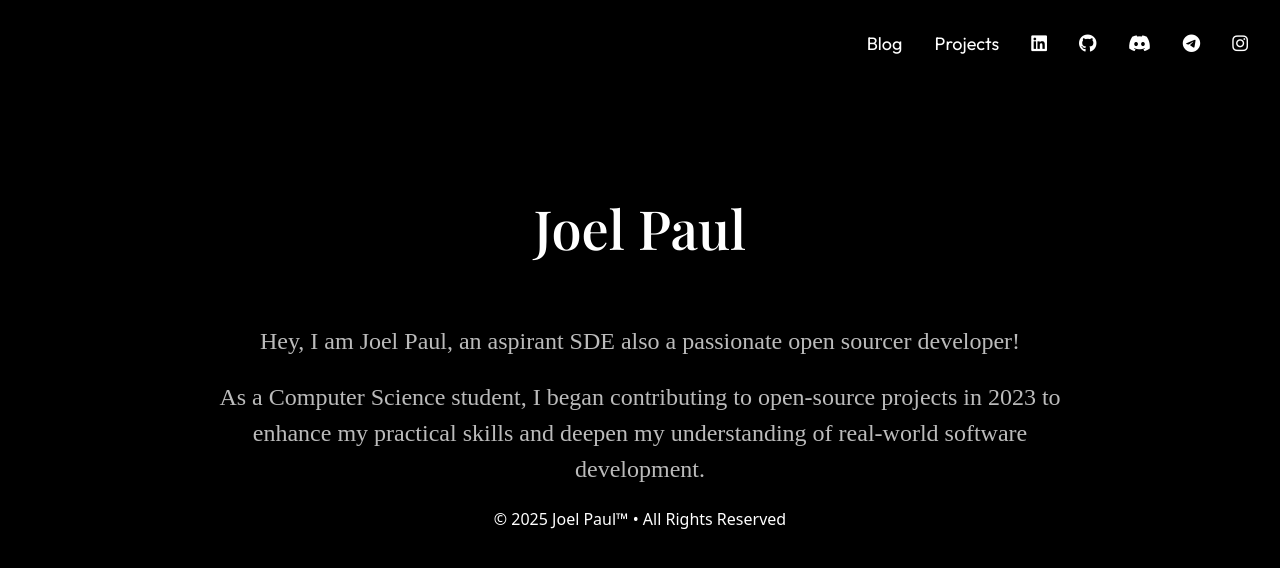
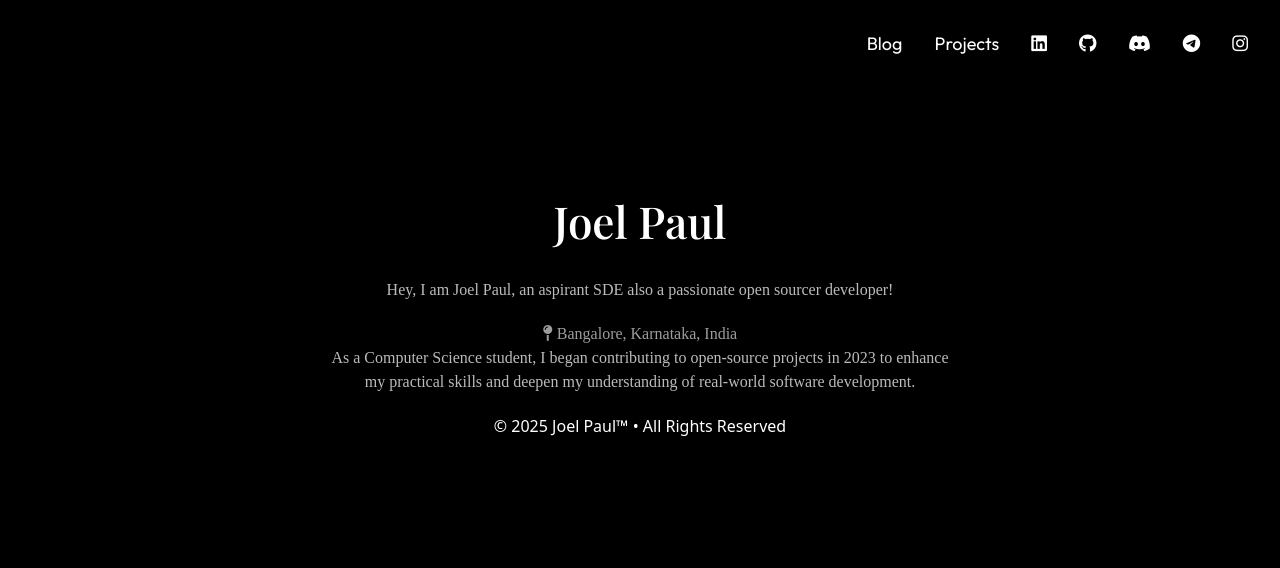
Before and after one commit to Jack-Pots/jack-pots.github.io, a SvelteKit app: page / in a window 1280 px wide. Shown: the top 568 px of the page. Built offline with nearby package versions, Linux system fonts and the light colour scheme; a web font is replaced by a local one.

Commit message:
Add Location To The Main Page

```diff
--- a/src/app.css
+++ b/src/app.css
@@ -27,7 +27,7 @@ html {
 }
 
 .layout {
-    width: 70%;
+    width: 50%;
     margin: 0 auto;
     align-items: center;
     justify-content: center;
@@ -51,12 +51,16 @@ header {
 }
 
 h1 {
-    font-size: 54px;
+    font-size: 44px;
     font-weight: 550;
     margin-top: 100px;
-    margin-bottom: 30px;
 }
 
+.where {
+    font-weight: 400;
+    color: rgba(255, 255, 255, 0.616);
+    text-align: center;
+}
 
 .about {
     margin-bottom: 20px;
@@ -66,10 +70,5 @@ h1 {
 .content {
     color: rgb(187, 187, 187);
     font-family: "Playfair" ;
-    font-size: 24px;
     text-align: center;
 }
-
-/* p {
-    line-height: 1.5rem;
-} */
--- a/src/components/Main.svelte
+++ b/src/components/Main.svelte
@@ -13,6 +13,7 @@
             <div class="main">
                 <div class="content">
                     <p class="about">Hey, I am Joel Paul, an aspirant SDE also a passionate open sourcer developer! </p>
+                    <h6 class="where"><i class="fa-solid fa-map-pin"></i>  Bangalore, Karnataka, India</h6>
                     <p>As a Computer Science student, I began contributing to open-source projects in 2023 to enhance my practical skills and deepen my understanding of real-world software development.</p>
                 </div>
             </div>
```
